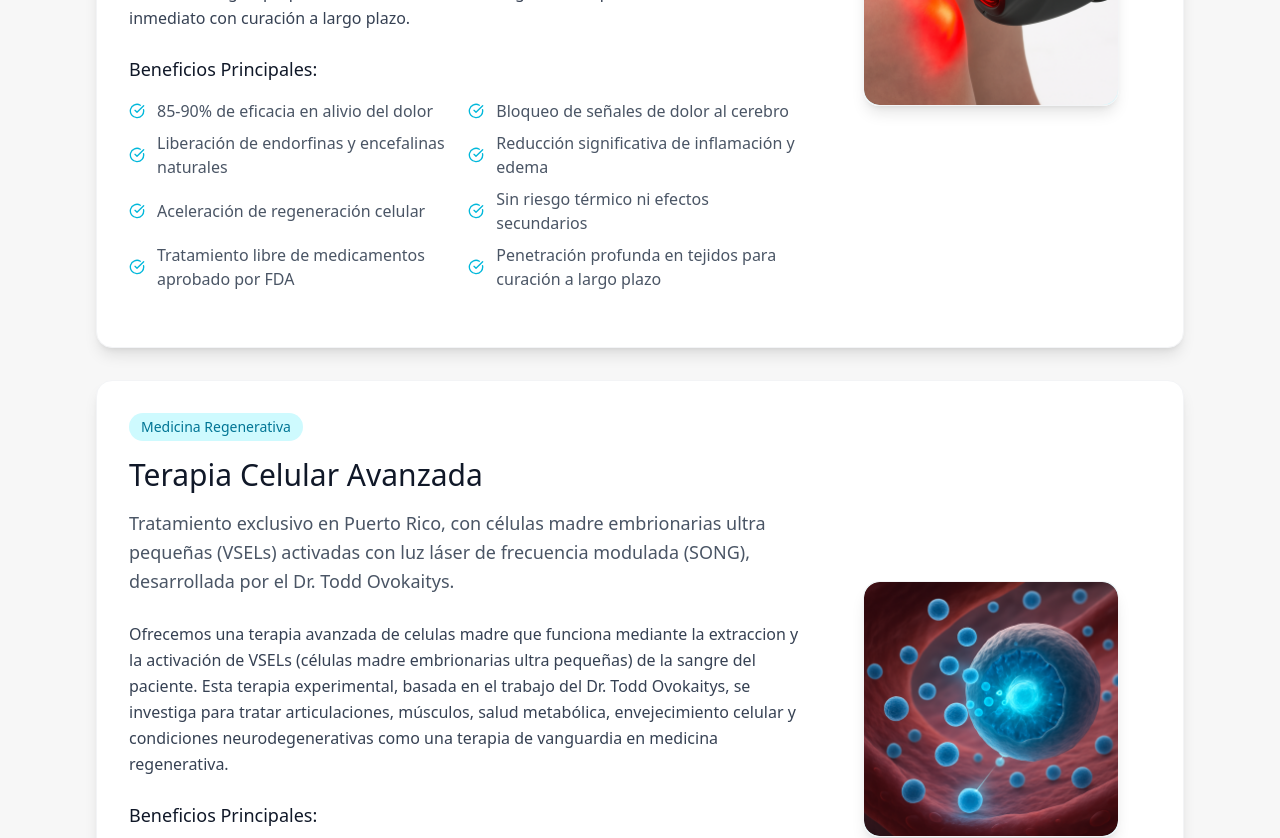
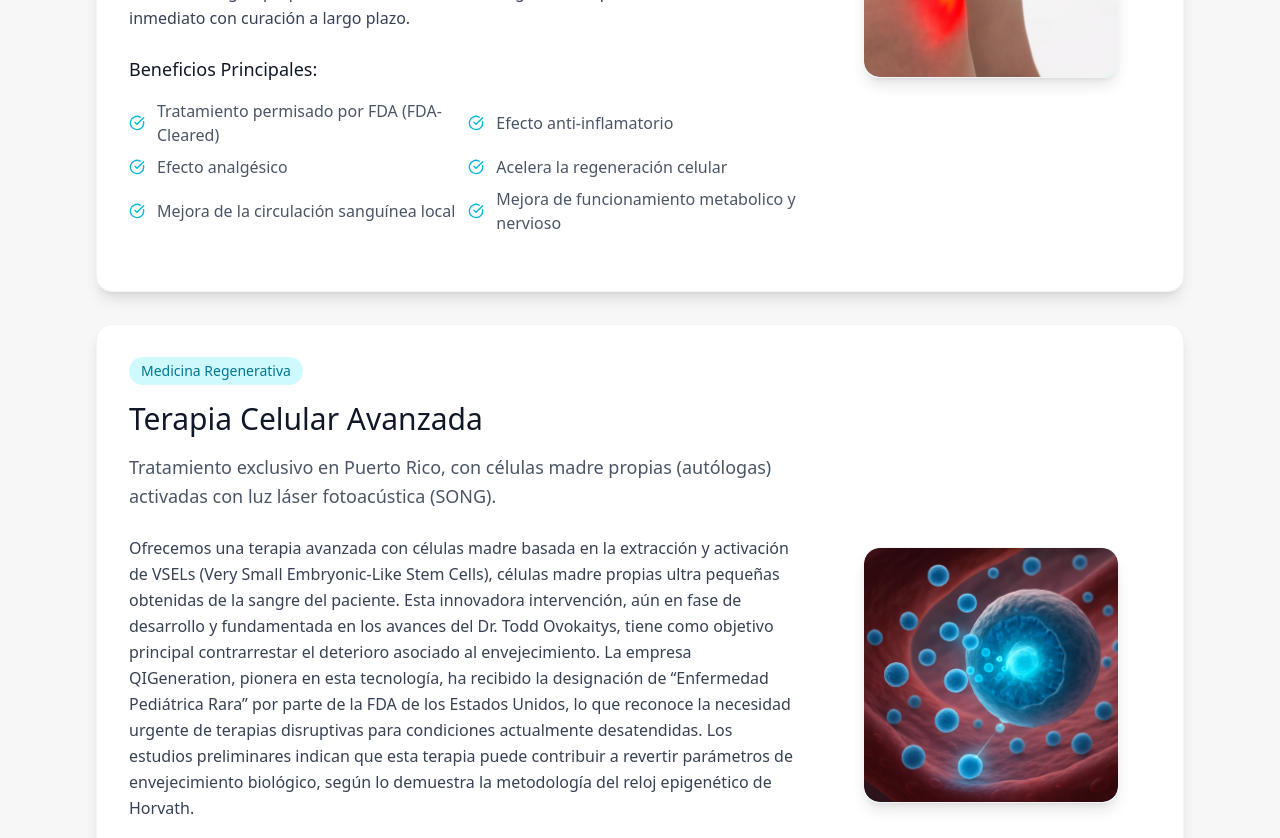
Before and after one commit to metadiego/centro-medicina-regenerativa, a Next.js app: page /tratamientos in a window 1280 px wide. Shown: the part 1420-2258 px from the top of the page. Built offline with nearby package versions, Linux system fonts and the light colour scheme.

Commit message:
update therapy descriptions according to Jose feedbakc

```diff
--- a/app/contacto/page.tsx
+++ b/app/contacto/page.tsx
@@ -38,7 +38,7 @@ export default function ContactoPage() {
           <div className="container mx-auto px-4 sm:px-6 lg:px-8 max-w-6xl">
             <div className="grid lg:grid-cols-3 gap-12">
               {/* Phone */}
-              <div className="text-center p-8 bg-gray-50 rounded-2xl">
+              <div className="text-center p-8 bg-gray-50 rounded-2xl shadow-lg">
                 <div className="bg-gradient-to-r from-cyan-500 to-cyan-600 p-4 rounded-2xl shadow-lg mx-auto w-fit mb-6">
                   <Phone className="w-8 h-8 text-white" />
                 </div>
@@ -52,7 +52,7 @@ export default function ContactoPage() {
               </div>
 
               {/* Email */}
-              <div className="text-center p-8 bg-gray-50 rounded-2xl">
+              <div className="text-center p-8 bg-gray-50 rounded-2xl shadow-lg">
                 <div className="bg-gradient-to-r from-cyan-500 to-cyan-600 p-4 rounded-2xl shadow-lg mx-auto w-fit mb-6">
                   <Mail className="w-8 h-8 text-white" />
                 </div>
@@ -66,7 +66,7 @@ export default function ContactoPage() {
               </div>
 
               {/* Location */}
-              <div className="text-center p-8 bg-gray-50 rounded-2xl">
+              <div className="text-center p-8 bg-gray-50 rounded-2xl shadow-lg">
                 <div className="bg-gradient-to-r from-cyan-500 to-cyan-600 p-4 rounded-2xl shadow-lg mx-auto w-fit mb-6">
                   <MapPin className="w-8 h-8 text-white" />
                 </div>
--- a/app/page.tsx
+++ b/app/page.tsx
@@ -1,4 +1,5 @@
 import Header from '@/components/Header';
+import Footer from '@/components/Footer';
 import Hero from '@/components/Hero';
 import Services from '@/components/Services';
 import About from '@/components/About';
@@ -16,6 +17,7 @@ export default function Home() {
         <Testimonials />
         <Contact />
       </main>
+      <Footer />
     </div>
   );
 }
--- a/app/testimonios/page.tsx
+++ b/app/testimonios/page.tsx
@@ -1,4 +1,5 @@
 import Header from '@/components/Header';
+import Footer from '@/components/Footer';
 import { Star, Quote, ArrowLeft } from 'lucide-react';
 import Link from 'next/link';
 
@@ -285,6 +286,7 @@ export default function TestimoniosPage() {
           </div>
         </section>
       </main>
+      <Footer />
     </div>
   );
 }
--- a/app/tratamientos/page.tsx
+++ b/app/tratamientos/page.tsx
@@ -44,29 +44,25 @@ export default function TratamientosPage() {
       shortDescription: 'Ofrecemos Terapia MLS (Sistema Multionda Sincronizado) y Terapia HILT (High-Intensity Laser Therapy) para lograr una máxima eficacia terapéutica en el alivio del dolor y la recuperación.',
       fullDescription: 'Somos el centro más avanzado en el tratamiento de dolor y recuperación en Puerto Rico. Tanto el láser MLS como el láser HILT actúan en conjunto para proporcionar calentamiento tópico con el fin de elevar la temperatura del tejido, aliviar el dolor y la rigidez muscular y articular, el dolor de artritis o el espasmo muscular, el aumento temporal de la circulación sanguínea local y promover la relajación muscular. Juntas, estas tecnologías proporcionan un tratamiento integral único que combina alivio inmediato con curación a largo plazo.',
       benefits: [
-        '85-90% de eficacia en alivio del dolor',
-        'Bloqueo de señales de dolor al cerebro',
-        'Liberación de endorfinas y encefalinas naturales',
-        'Reducción significativa de inflamación y edema',
-        'Aceleración de regeneración celular',
-        'Sin riesgo térmico ni efectos secundarios',
-        'Tratamiento libre de medicamentos aprobado por FDA',
-        'Penetración profunda en tejidos para curación a largo plazo'
+        'Tratamiento permisado por FDA (FDA-Cleared)',
+        'Efecto anti-inflamatorio',
+        'Efecto analgésico',
+        'Acelera la regeneración celular',
+        'Mejora de la circulación sanguínea local',
+        'Mejora de funcionamiento metabolico y nervioso',
       ],
       category: 'Dolor y Recuperación'
     },
     {
       id: 2,
       title: 'Terapia Celular Avanzada',
-      shortDescription: 'Tratamiento exclusivo en Puerto Rico, con células madre embrionarias ultra pequeñas (VSELs)  activadas con luz láser de frecuencia modulada (SONG), desarrollada por el Dr. Todd Ovokaitys.',
-      fullDescription: 'Ofrecemos una terapia avanzada de celulas madre que funciona mediante la extraccion y  la activación de VSELs (células madre embrionarias ultra pequeñas)  de la sangre del paciente.  Esta terapia experimental, basada en el trabajo del Dr. Todd Ovokaitys, se investiga para tratar articulaciones, músculos, salud metabólica, envejecimiento celular y condiciones neurodegenerativas como una terapia de vanguardia en medicina regenerativa.',
+      shortDescription: 'Tratamiento exclusivo en Puerto Rico, con células madre propias (autólogas)  activadas con luz láser fotoacústica (SONG).',
+      fullDescription: 'Ofrecemos una terapia avanzada con células madre basada en la extracción y activación de VSELs (Very Small Embryonic-Like Stem Cells), células madre propias ultra pequeñas obtenidas de la sangre del paciente. Esta innovadora intervención, aún en fase de desarrollo y fundamentada en los avances del Dr. Todd Ovokaitys, tiene como objetivo principal contrarrestar el deterioro asociado al envejecimiento. La empresa QIGeneration, pionera en esta tecnología, ha recibido la designación de “Enfermedad Pediátrica Rara” por parte de la FDA de los Estados Unidos, lo que reconoce la necesidad urgente de terapias disruptivas para condiciones actualmente desatendidas. Los estudios preliminares indican que esta terapia puede contribuir a revertir parámetros de envejecimiento biológico, según lo demuestra la metodología del reloj epigenético de Horvath.',
       benefits: [
-        'Terapia personalizada e individualizada',
-        'Articulaciones, músculos y tejidos blandos',
-        'Salud metabólica y hepática',
         'Rejuvenecimiento celular',
-        'Tratamiento de enfermedades neurodegenerativas',
+        'Tratamiento de enfermedades resultantes del envejecimiento',
         'Optimización general del bienestar',
+        'Tratamiento no invasivo de vanguardia'
       ],
       category: 'Medicina Regenerativa'
     },
@@ -87,15 +83,15 @@ export default function TratamientosPage() {
     {
       id: 4,
       title: 'Terapia Disfunción Eréctil',
-      shortDescription: 'APEX utiliza tecnología de radiofrecuencia avanzada para restaurar la función eréctil de manera no invasiva.',
-      fullDescription: 'APEX utiliza radiofrecuencia bipolar inteligente para estimular la formación de nuevos vasos sanguíneos y producción de colágeno. Mejora la circulación sanguínea y fortalece las estructuras que sostienen la función eréctil de manera completamente no invasiva.',
+      shortDescription: 'APEX es una plataforma de radiofrecuencia inteligente no invasiva diseñada para optimizar la vitalidad masculina, fortaleciendo la función vascular y estructural en zonas clave para el rendimiento masculino.',
+      fullDescription: 'Mediante el uso de radiofrecuencia bipolar de alta precisión, APEX estimula la angiogénesis (formación de nuevos vasos sanguíneos) y la neocolagénesis (síntesis de nuevo colágeno), mejorando la circulación local y reforzando las estructuras que contribuyen a una vida íntima activa, duradera y saludable. Gracias a su tecnología de control térmico en tiempo real y a su aplicador de tamaño reducido, APEX permite tratar tejidos delicados con máxima seguridad, confort y efectividad, sin recurrir a fármacos ni procedimientos invasivos.',
       benefits: [
-        'Estimulación de nuevos vasos sanguíneos',
-        'Mejora de la circulación local',
+        'Tratamiento permisado por FDA (FDA-Cleared)',
+        'Mayor firmeza, resistencia y funcionalidad',
+        'Mejora del flujo sanguíneo y oxigenación local',
         'Fortalecimiento del tejido mediante colágeno',
-        'Aumento de la rigidez y durabilidad',
-        'Tratamiento completamente no invasivo',
-        'Sin tiempo de recuperación'
+        'Procedimiento ambulatorio, cómodo y sin dolor',
+        'Sin necesidad de recuperación ni uso de consumibles',
       ],
       category: 'Salud Masculina'
     },
@@ -103,14 +99,15 @@ export default function TratamientosPage() {
       id: 5,
       title: 'Terapia Íntima Femenina',
       shortDescription: 'EmpowerRF combina radiofrecuencia y estimulación muscular eléctrica para el bienestar íntimo femenino integral.',
-      fullDescription: 'EmpowerRF combina estimulación muscular eléctrica y radiofrecuencia para el bienestar íntimo femenino integral. Esta tecnología FDA-aprobada estimula la producción de colágeno, fortalece el suelo pélvico y restaura la salud íntima de manera no invasiva.',
+      fullDescription: 'Esta tecnología con visto bueno de la FDA, es decir, FDA-Cleared, combina radiofrecuencia bipolar, estimulación muscular eléctrica (EMS) y coagulación fraccionada para tratar diversas afecciones del bienestar femenino. La plataforma incluye FormaV (radiofrecuencia para rejuvenecimiento íntimo), VTone (electroestimulación del suelo pélvico) y Morpheus8V (radiofrecuencia fraccionada para el canal vaginal). Los tratamientos no requieren anestesia ni tiempo de recuperación, proporcionando una experiencia cómoda con resultados efectivos y seguros.',
       benefits: [
-        'Reducción de incontinencia urinaria',
-        'Mejora de sequedad vaginal y lubricación',
-        'Fortalecimiento del suelo pélvico',
-        'Aumento de sensibilidad y función íntima',
-        'Estimulación de producción de colágeno',
-        'Tratamiento sin tiempo de recuperación'
+        'Tratamiento permisado por FDA (FDA-Cleared)',
+        'Reducción de incontinencia urinaria de esfuerzo y mixta',
+        'Mejora de sequedad vaginal y lubricación natural',
+        'Fortalecimiento integral del suelo pélvico',
+        'Alivio del dolor pélvico crónico',
+        'Mejora de la circulación sanguínea íntima',
+        'Sin anestesia ni tiempo de recuperación'
       ],
       category: 'Salud Femenina'
     },
@@ -120,6 +117,7 @@ export default function TratamientosPage() {
       shortDescription: 'El futuro del alivio del dolor - Ejercicio Celular Inducido Magnéticamente.',
       fullDescription: 'La Terapia PEMF utiliza campos electromagnéticos pulsados para estimular la función celular y promover la curación natural. Mejora la circulación, reduce la inflamación y acelera los procesos de regeneración del cuerpo.',
       benefits: [
+        'Tratamiento permisado por FDA (FDA-Cleared)',
         'Alivio efectivo del dolor',
         'Estimulación de la regeneración celular',
         'Mejora de la circulación',
@@ -131,9 +129,10 @@ export default function TratamientosPage() {
     {
       id: 7,
       title: 'Cámara Hiperbárica',
-      shortDescription: 'Terapia hiperbárica de oxígeno (THO) a 1.3 atmósferas que permite respirar oxígeno puro en ambiente presurizado.',
-      fullDescription: 'Terapia que utiliza una cámara presurizada a 1.3 atmósferas donde el paciente respira oxígeno puro. Esta mayor oxigenación promueve la curación acelerada, reduce la inflamación y estimula procesos regenerativos naturales del cuerpo.',
+      shortDescription: 'Terapia hiperbárica de oxígeno (THO) a 1.4 atmósferas que permite respirar aire enriquecido en oxígeno en ambiente presurizado.',
+      fullDescription: 'Terapia que utiliza una cámara presurizada a 1.4 atmósferas donde el paciente respira aire enriquecido en oxígeno. Esta mayor oxigenación promueve la curación acelerada, reduce la inflamación y estimula procesos regenerativos naturales del cuerpo.',
       benefits: [
+        'Equipo médico FDA-Cleared',
         'Mejora acelerada en la cicatrización de heridas',
         'Reducción significativa de la inflamación',
         'Fortalecimiento de la respuesta inmune',
@@ -149,38 +148,26 @@ export default function TratamientosPage() {
     },
     {
       id: 8,
-      title: 'Cámara Energética',
+      title: 'Terapéutica de Infrarrojo Lejano “Relax Far Infrared Sauna"',
       shortDescription: 'Alivio del dolor, relajación, mejora de la circulación y reducción de la inflamación.',
-      fullDescription: 'Utiliza campos electromagnéticos de baja frecuencia para estimular los procesos naturales de curación del cuerpo. Proporciona alivio del dolor, mejora la circulación sanguínea y promueve la relajación profunda.',
+      fullDescription: 'La Relax Far Infrared Sauna utiliza radiación infrarroja lejana (FIR, 4–14 micras), emitida por tecnología cerámica patentada, para estimular los procesos naturales de curación del cuerpo. Este calor profundo y seguro alivia el dolor, relaja músculos, mejora la circulación, reduce la inflamación y acelera la recuperación al favorecer la regeneración tisular y el metabolismo celular. A diferencia de otros dispositivos que emplean solo campos electromagnéticos, esta sauna aprovecha la capacidad del infrarrojo lejano para penetrar tejidos y producir un calor agradable y seguro desde adentro, no solo en la superficie de la piel.',
       benefits: [
         'Alivio efectivo del dolor',
         'Relajación profunda',
         'Mejora de la circulación sanguínea',
         'Reducción de la inflamación',
-        'Recuperación acelerada'
+        'Recuperación acelerada',
+        'Favorece la eliminación de toxinas y el metabolismo celular'
       ],
       category: 'Medicina Regenerativa'
     },
     {
       id: 9,
-      title: 'NeuroCatch',
-      shortDescription: 'Herramienta neurodiagnóstica que mide objetivamente las mejoras neurológicas en pacientes.',
-      fullDescription: 'Herramienta innovadora de neurodiagnóstico que utiliza electroencefalografía (EEG) para medir objetivamente la función cerebral. Permite evaluar y monitorear el progreso de tratamientos neurológicos de manera precisa y confiable.',
-      benefits: [
-        'Evaluación objetiva de la función cerebral',
-        'Monitoreo preciso del progreso',
-        'Diagnóstico neurocomputarizado',
-        'Seguimiento personalizado',
-        'Tecnología no invasiva'
-      ],
-      category: 'Neurodiagnóstico'
-    },
-    {
-      id: 10,
       title: 'Terapia Circulatoria AVACEN',
       shortDescription: 'Terapia térmica avanzada que mejora la microcirculación utilizando las arterias arteriovenosas de la palma como portal.',
       fullDescription: 'Dispositivo médico Clase II aprobado por la FDA que combina calor controlado y presión negativa aplicados en la palma de la mano. Utiliza las arterias arteriovenosas de la palma para mejorar la microcirculación y reducir la viscosidad sanguínea de manera segura.',
       benefits: [
+        'Equipo médico FDA-Cleared',
         'Alivio temporal de dolor muscular y articular',
         'Mejora significativa de la microcirculación',
         'Reducción de la viscosidad sanguínea',
@@ -190,36 +177,6 @@ export default function TratamientosPage() {
       ],
       category: 'Salud Circulatoria'
     },
-    {
-      id: 11,
-      title: 'Terapia Neurológica Láser',
-      shortDescription: 'Casco ED Weber con 320 LED infrarrojos de 50 mW cada uno para estimular y optimizar la función cerebral.',
-      fullDescription: 'El casco ED Weber está equipado con 320 LED infrarrojos de 50 mW cada uno para estimular la función cerebral. Esta tecnología de fototerapia infrarroja penetra profundamente en el tejido cerebral para mejorar la microcirculación y optimizar la función neurológica de manera no invasiva.',
-      benefits: [
-        'Estimulación de la microcirculación cerebral',
-        'Apoyo a los procesos cerebrales naturales',
-        'Recarga y optimización de la función neurológica',
-        'Penetración profunda de luz infrarroja',
-        'Tratamiento completamente no invasivo',
-        'Configuraciones personalizables de duración e intensidad'
-      ],
-      category: 'Neurología'
-    },
-    {
-      id: 12,
-      title: 'Terapia de Biorresonancia',
-      shortDescription: 'Tratamiento basado en la física cuántica que detecta y neutraliza frecuencias electromagnéticas desequilibradas del cuerpo.',
-      fullDescription: 'Terapia basada en la física cuántica que detecta y corrige frecuencias electromagnéticas desequilibradas en el cuerpo. Mediante electrodos especializados, el dispositivo analiza y revierte las frecuencias disarmónicas para restaurar el equilibrio energético natural.',
-      benefits: [
-        'Tratamiento de alergias y sensibilidades',
-        'Apoyo en enfermedades respiratorias',
-        'Mejora de condiciones de la piel',
-        'Equilibrio de trastornos hormonales',
-        'Manejo del dolor de forma natural',
-        'Apoyo en problemas digestivos'
-      ],
-      category: 'Medicina Cuántica'
-    }
   ];
 
   return (
@@ -285,7 +242,7 @@ export default function TratamientosPage() {
                             <h4 className="font-semibold text-white mb-4 text-lg">Especialidades Principales:</h4>
                             <div className="grid grid-cols-2 gap-3 text-sm">
                               <div className="bg-white/10 rounded-lg p-3 backdrop-blur">
-                                <div className="font-medium mb-1">Musculoesquelético</div>
+                                <div className="font-medium mb-1">Sistema Músculo-Esquelético</div>
                                 <div className="text-cyan-100 text-xs">Artritis, tendinitis, lesiones articulares</div>
                               </div>
                               <div className="bg-white/10 rounded-lg p-3 backdrop-blur">
@@ -416,29 +373,8 @@ export default function TratamientosPage() {
                             />
                           ) : treatment.id === 9 ? (
                             <Image
-                              src="/neurocatch.png"
-                              alt="NeuroCatch"
-                              fill
-                              className="object-cover rounded-2xl"
-                            />
-                          ) : treatment.id === 10 ? (
-                            <Image
                               src="/terapia_circulatoria.png"
                               alt="Terapia Circulatoria AVACEN"
-                              fill
-                              className="object-cover rounded-2xl"
-                            />
-                          ) : treatment.id === 11 ? (
-                            <Image
-                              src="/weber_laser_therapy.png"
-                              alt="Terapia Neurológica Láser Weber"
-                              fill
-                              className="object-cover rounded-2xl"
-                            />
-                          ) : treatment.id === 12 ? (
-                            <Image
-                              src="/bioresonance_therapy.png"
-                              alt="Terapia de Biorresonancia"
                               fill
                               className="object-cover rounded-2xl"
                             />
```
Also changed, not shown: components/Footer.tsx (+12 -2 lines).
